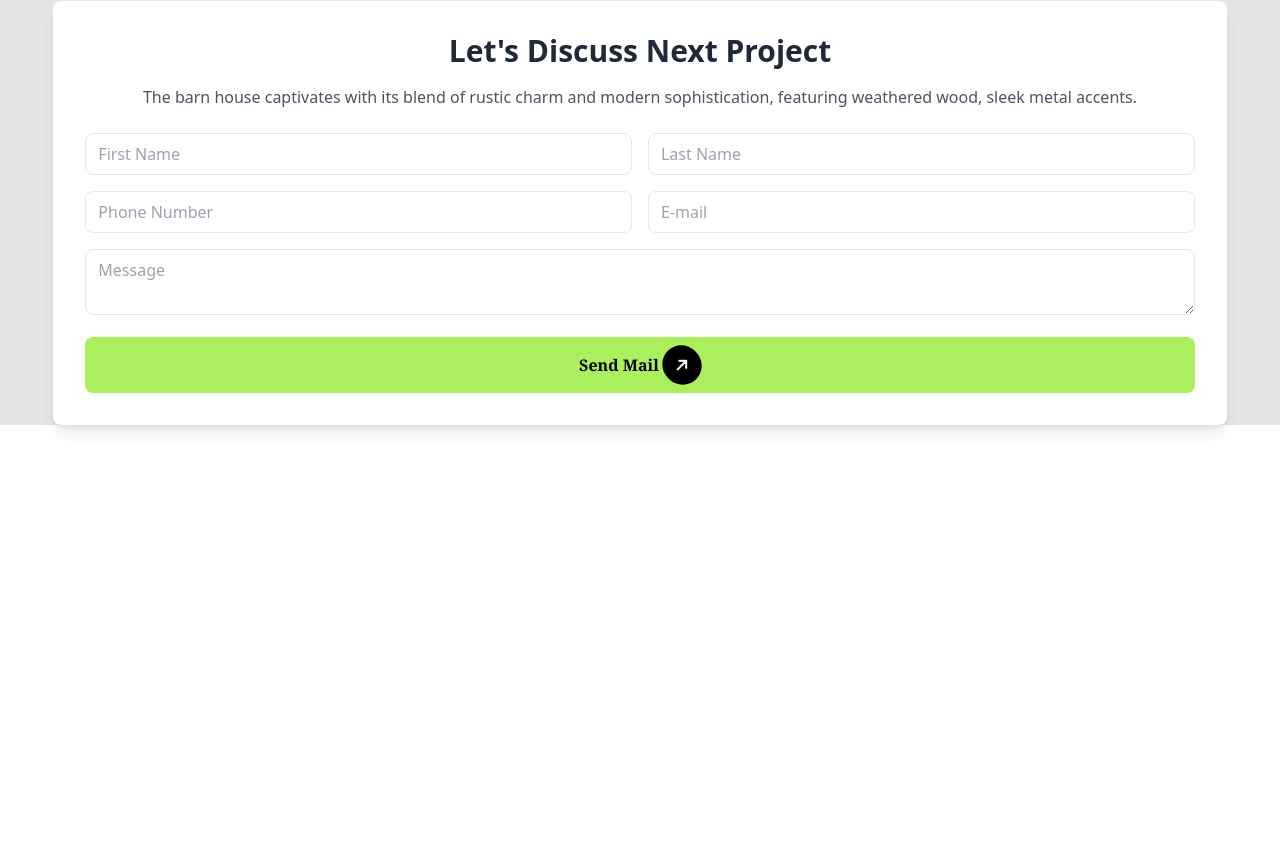
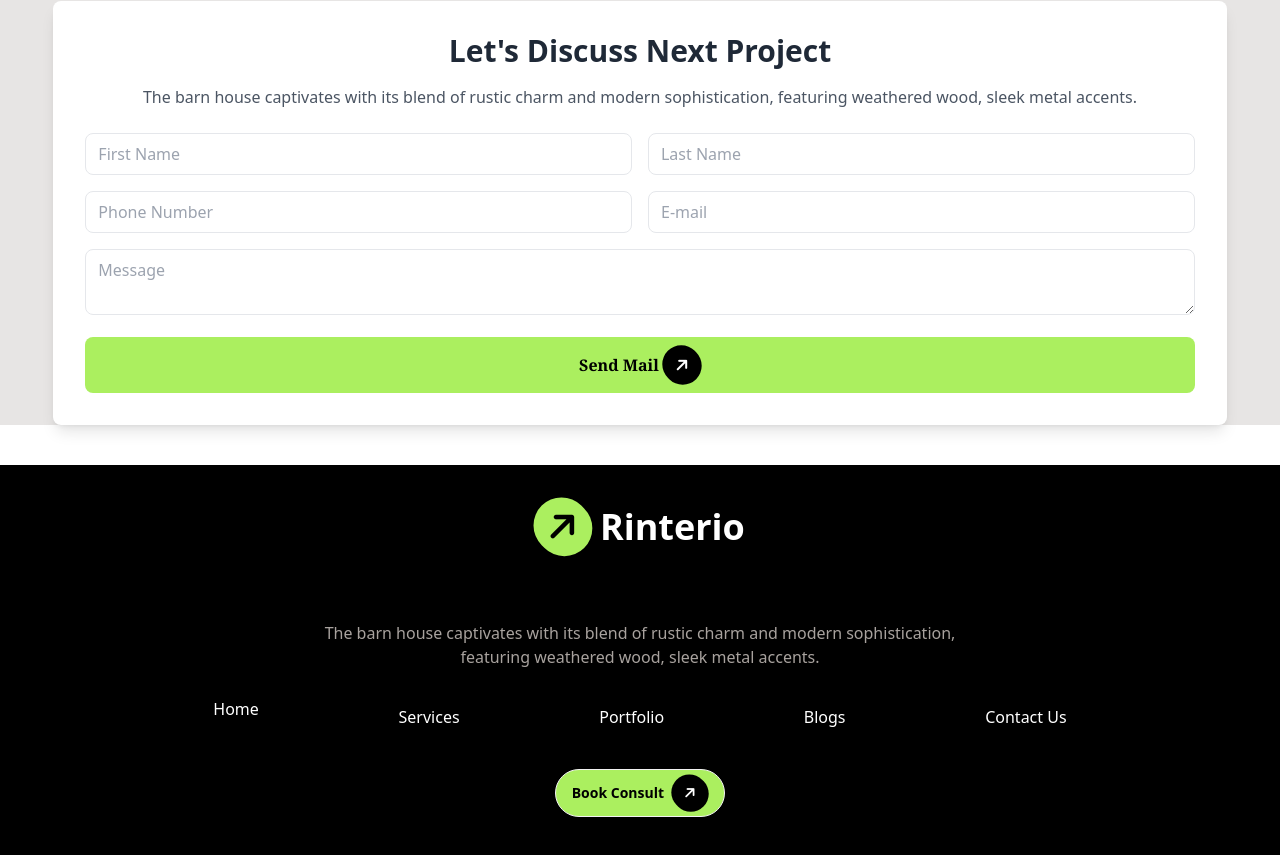
Before and after one commit to ranastudent/B-10-Assignment-solution, a plain HTML site: page index.html in a window 1280 px wide. Shown: the part 2228-3083 px from the top of the page. Before the commit the page ends 2693 px from the top, so only its background shows below. Drawn offline with nearby package versions, Linux system fonts and the light colour scheme.

Commit message:
footer section done

```diff
--- a/index.html
+++ b/index.html
@@ -184,7 +184,22 @@
             </div> -->
         </div>
       </main>
-      <footer></footer>
+      <footer class="w-full bg-black pb-20">
+        <div class="items-center">
+            <h1 class="text-4xl text-white font-bold text-center my-8"><i class="fa-solid fa-arrow-right -rotate-45 my-8 bg-primary text-black  rounded-full p-3  items-center justify-center"></i> Rinterio</h1>
+            <p class="text-center mx-12 text-stone-400 mb-5">The barn house captivates with its blend of rustic charm and modern sophistication,<br>featuring weathered wood, sleek metal accents.</p>
+            <ul class="lg:flex lg:justify-between space-y-4 w-8/12 mx-auto items-center text-center text-white">
+                <li>Home</li>
+                <li>Services</li>
+                <li>Portfolio</li>
+                <li>Blogs</li>
+                <li>Contact Us</li>
+            </ul>
+            <div class="items-center text-center mt-10">
+                <a class="btn bg-primary rounded-3xl text-black font-bold">Book Consult<i class="fa-solid fa-arrow-right -rotate-45 bg-black text-white  rounded-full p-3  items-center justify-center"></i></a>
+            </div>
+        </div>
+      </footer>
 </body>
 
 </html>
```
